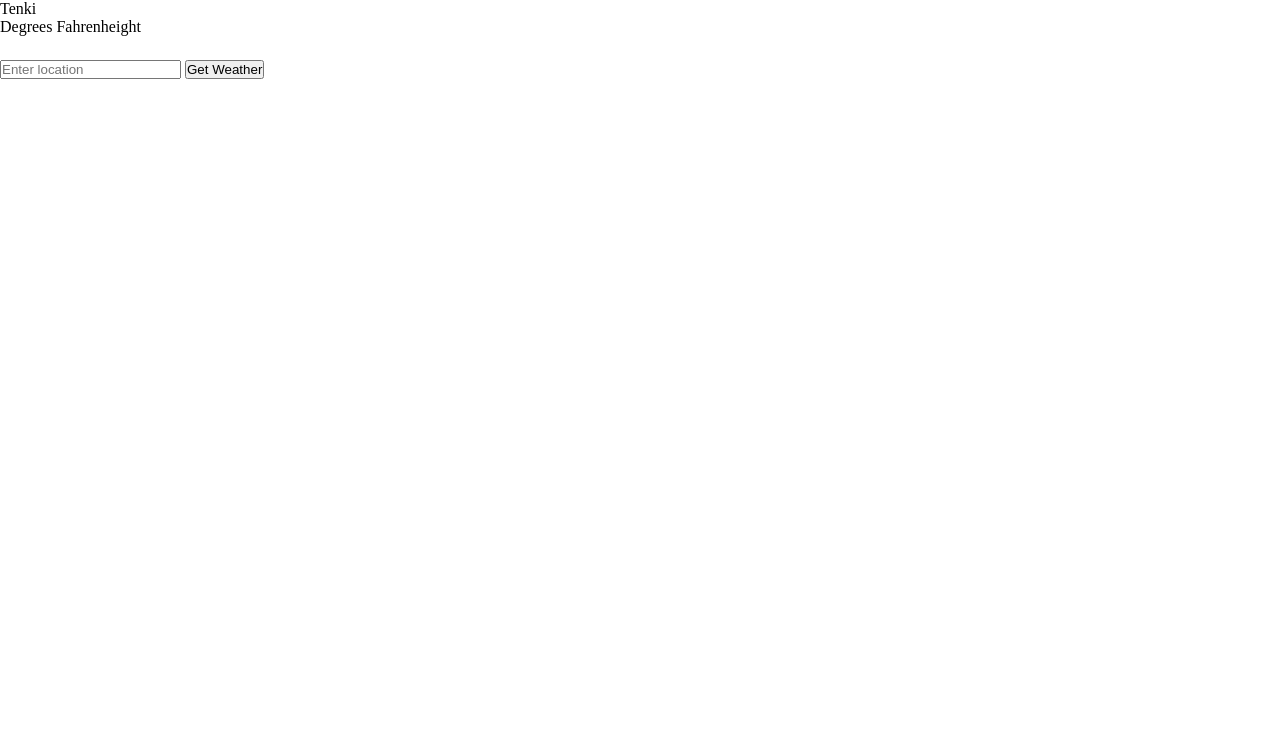
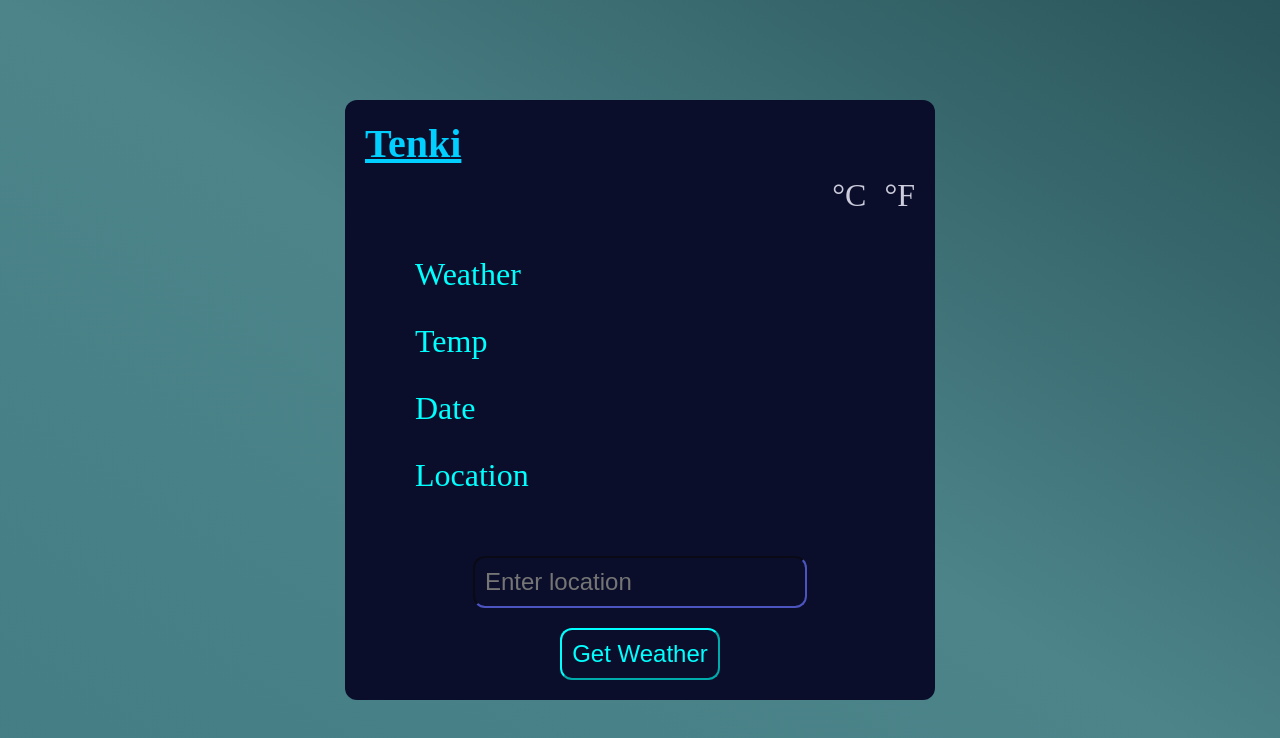
Before and after one commit to Its-Sythe/weather-odin, a website built with webpack: page src/template.html in a window 1280 px wide. Built offline with nearby package versions, Linux system fonts and the light colour scheme.

Commit message:
Mostly done, just need to add a conversion for temps

```diff
--- a/src/app/ui.js
+++ b/src/app/ui.js
@@ -42,13 +42,13 @@ export const ui = (function() {
         data = await data
         if (data != "Error") {
             const weather = document.querySelector(".weather")
-            weather.textContent = data[0]
+            weather.textContent = "Weather: " + data[0]
             const currentTemp = document.querySelector('.current-temp')
-            currentTemp.textContent = data[1]
+            currentTemp.textContent = "Temp: " + data[1]
             const currentDate = document.querySelector(".date")
-            currentDate.textContent = data[2]
+            currentDate.textContent = "Date: " + data[2]
             const currentLocation = document.querySelector(".weather-location")
-            currentLocation.textContent = data[3]
+            currentLocation.textContent = "Location: " + data[3]
 
             document.forms["weather-form"].reset()
         } else {
--- a/src/style.css
+++ b/src/style.css
@@ -6,5 +6,81 @@
 body {
     display: flex;
     flex-direction: column;
-    gap: 12px;
+    align-items: center;
+    justify-content: center;
+    height: 100vh;
+    background-image: linear-gradient(to top right, rgb(69, 125, 133), rgb(76, 132, 138), rgb(41, 84, 89));
 }
+
+.content {
+    background: #0a0e2a;
+    padding: 20px;
+    border-radius: 12px;
+    display: flex;
+    flex-direction: column;
+    gap: 32px;
+    width: 550px;
+    height: max-content;
+}
+
+.nav {
+    display: flex;
+    flex-direction: column;
+    gap: 10px;
+}
+
+.title {
+    color: #00cfff;
+    font-size: 2.5em;
+    font-weight: 900;
+    text-decoration: underline;
+}
+
+.temp-switch {
+    color: #ccccdd;
+    font-size: 2rem;
+    align-self: flex-end;
+    display: flex;
+    gap: 18px;
+}
+
+.main-content {
+    display: flex;
+    flex-direction: column;
+    gap: 10px;
+    justify-content: center;
+    align-items: center;
+}
+
+.main-content > p {
+    color: #00ffff;
+    font-size: 2em;
+    width: 450px;
+    padding: 10px;
+}
+
+.form-modal {
+    display: flex;
+    flex-direction: column;
+    gap: 20px;
+    justify-content: center;
+    align-items: center;
+}
+
+.form-modal > input {
+    color: #aab0c5;
+    background: transparent;
+    padding: 10px;
+    border-radius: 12px;
+    border-color: #2a2f6b;
+    font-size: 1.5em;
+}
+
+.form-modal > button {
+    color: #00ffff;
+    border-color: #00ffff;
+    background: transparent;
+    border-radius: 12px;
+    padding: 10px;
+    font-size: 1.5em;
+}
--- a/src/template.html
+++ b/src/template.html
@@ -6,25 +6,25 @@
         <title>Weather App</title>
     </head>
     <body>
+        <main class="content">
             <section class='nav'>
                 <p class="title">Tenki</p>
                 <div class="temp-switch">
-                <span class="toggle-degrees">Degrees</span>
-                <span class="toggle-fahrenheight">Fahrenheight</span>
+                    <span class="toggle-degrees">°C</span>
+                    <span class="toggle-fahrenheight">°F</span>
                 </div>
             </section>
-         <main class='main-content'>
-            <div class="weather-icon">
-            </div>
-            <p class="weather"></p>
-            <p class="current-temp"></p>
-            <p class="date"></p>
-            <p class="weather-location"></p>
-        </main>
+            <section class='main-content'>
+                <p class="weather">Weather</p>
+                <p class="current-temp">Temp</p>
+                <p class="date">Date</p>
+                <p class="weather-location">Location</p>
+            </section>
             <form class="form-modal" name="weather-form" method="get" action="#">
                 <label for="location"></label>
                 <input type="text" name="location" id="location" placeholder="Enter location" required>
                 <button type="submit" id="submit-location">Get Weather</button>
             </form>
+        </main>
     </body>
 </html>
```
Lines whose indentation alone changed are shown as unchanged.
